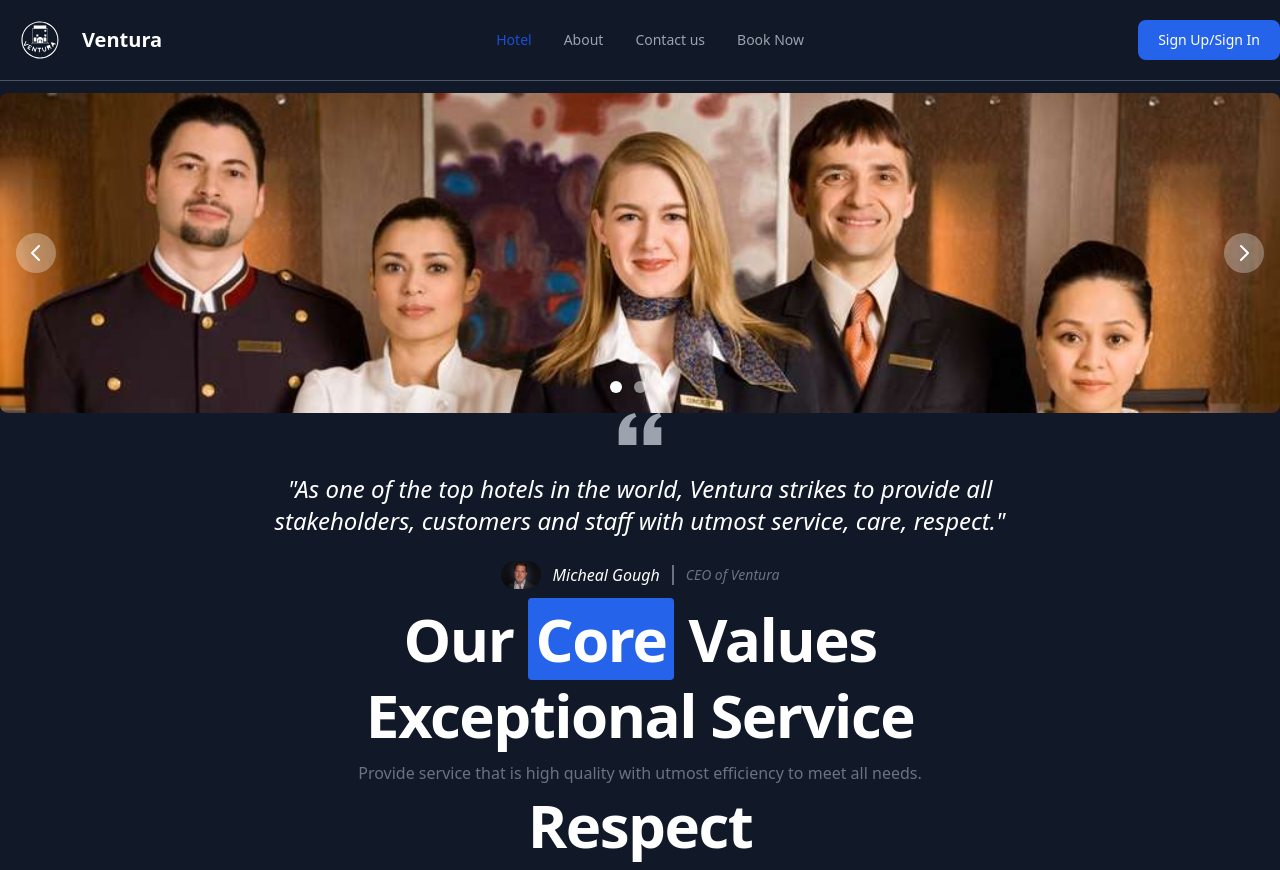
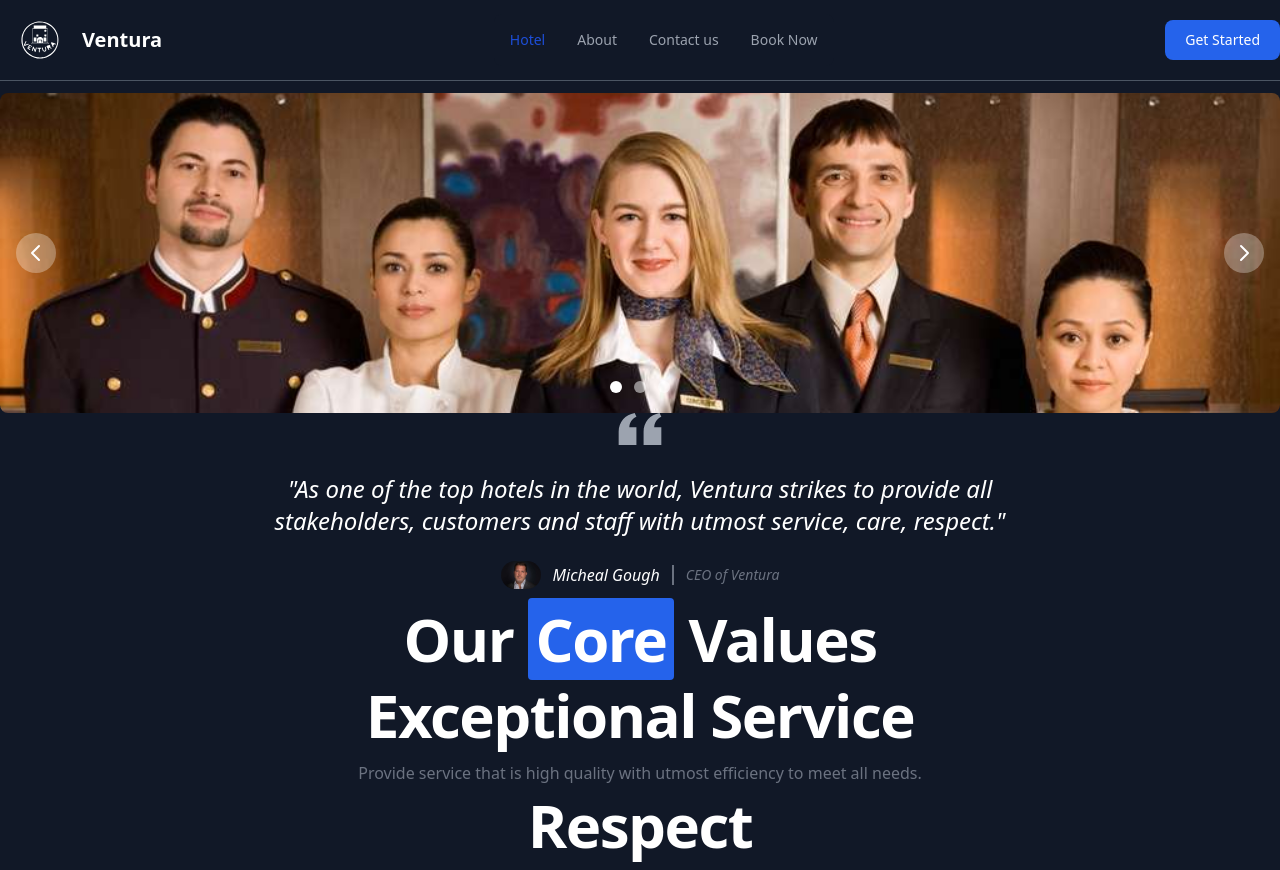
Before and after one commit to ict3x03-ventura/ventura, a Django app: page /about in a window 1280 px wide. Shown: the top 870 px of the page. Run offline with Django 4.2, Linux system fonts and the light colour scheme; some libraries are stand-ins or nearby versions.

Commit message:
minor update to navbar login

```diff
--- a/web/templates/navbar.html
+++ b/web/templates/navbar.html
@@ -6,8 +6,20 @@
       <span class="self-center text-xl font-semibold whitespace-nowrap text-white">Ventura</span>
   </a>
   <div class="flex md:order-2">
-      <button type="button" class="text-white focus:ring-4 focus:outline-none font-medium rounded-lg text-sm px-5 py-2.5 text-center mr-3 md:mr-0 bg-blue-600 hover:bg-blue-700 focus:ring-blue-800">
-        <a href="/login">Sign Up/Sign In </a></button>
+
+      <button id="dropdownDefault" data-dropdown-toggle="dropdown" type="button" class="text-white focus:ring-4 focus:outline-none font-medium rounded-lg text-sm px-5 py-2.5 text-center mr-3 md:mr-0 bg-blue-600 hover:bg-blue-700 focus:ring-blue-800">
+      Get Started </button>
+        <div id="dropdown" class="hidden z-10 w-44 bg-white rounded divide-y divide-gray-100 shadow dark:bg-gray-700">
+          <ul class="py-1 text-sm text-gray-700 dark:text-gray-200" aria-labelledby="dropdownDefault">
+            <li>
+              <a href="{%url 'weblogin'%}" class="block py-2 px-4 hover:bg-gray-100 dark:hover:bg-gray-600 dark:hover:text-white">Login</a>
+            </li>
+            <li>
+              <a href="{%url 'webregister'%}" class="block py-2 px-4 hover:bg-gray-100 dark:hover:bg-gray-600 dark:hover:text-white">Register</a>
+            </li>
+          </ul>
+      </div>
+
       <button data-collapse-toggle="navbar-sticky" type="button" class="inline-flex items-center p-2 text-sm rounded-lg md:hidden focus:outline-none focus:ring-2 text-gray-400 hover:bg-gray-700 focus:ring-gray-600" aria-controls="navbar-sticky" aria-expanded="false">
         <span class="sr-only">Open main menu</span>
         <svg class="w-6 h-6" aria-hidden="true" fill="currentColor" viewBox="0 0 20 20" xmlns="http://www.w3.org/2000/svg"><path fill-rule="evenodd" d="M3 5a1 1 0 011-1h12a1 1 0 110 2H4a1 1 0 01-1-1zM3 10a1 1 0 011-1h12a1 1 0 110 2H4a1 1 0 01-1-1zM3 15a1 1 0 011-1h12a1 1 0 110 2H4a1 1 0 01-1-1z" clip-rule="evenodd"></path></svg>
```
Also changed, not shown: pgadmin_data/pgadmin4.db, 9 other files.
